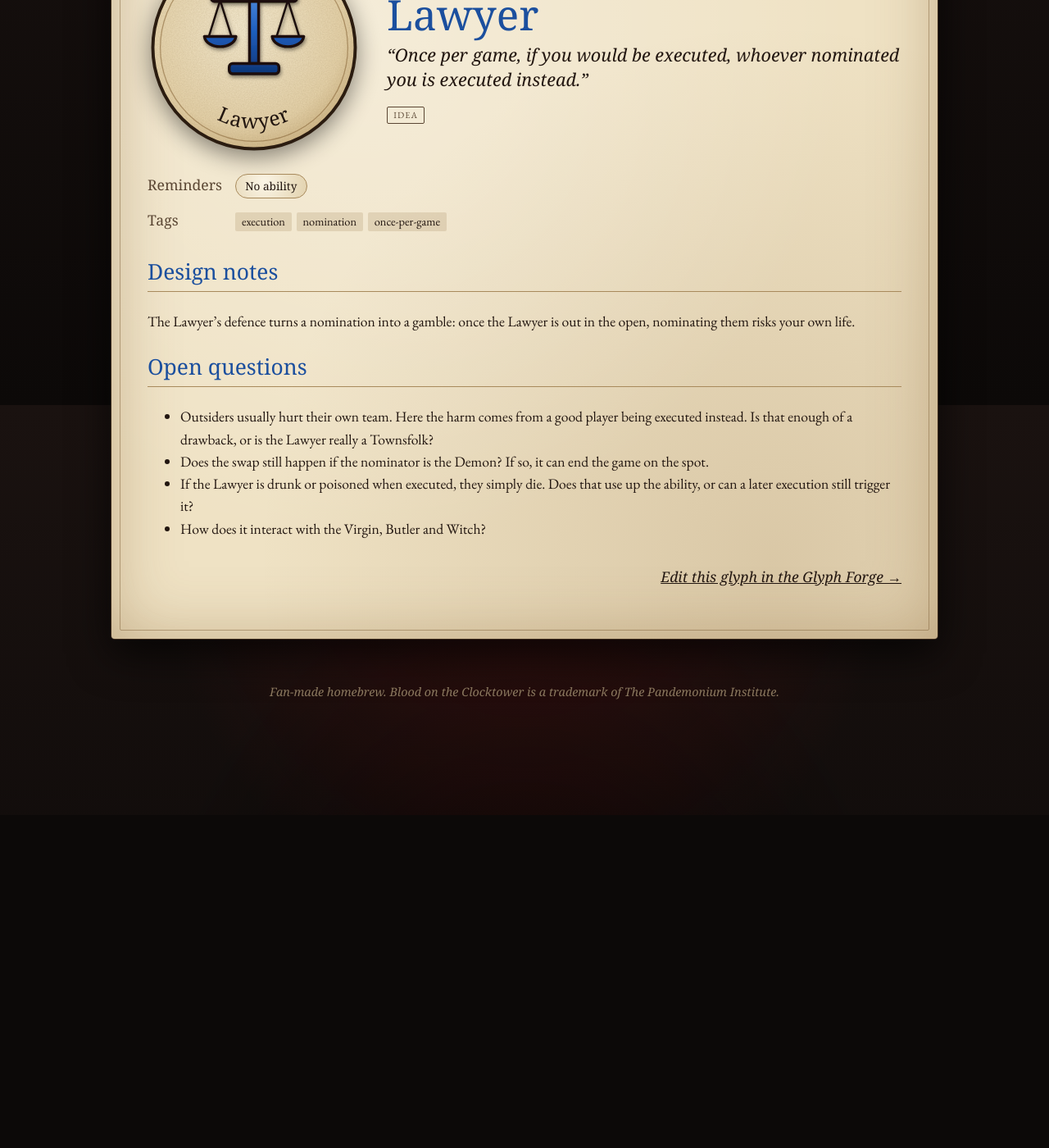
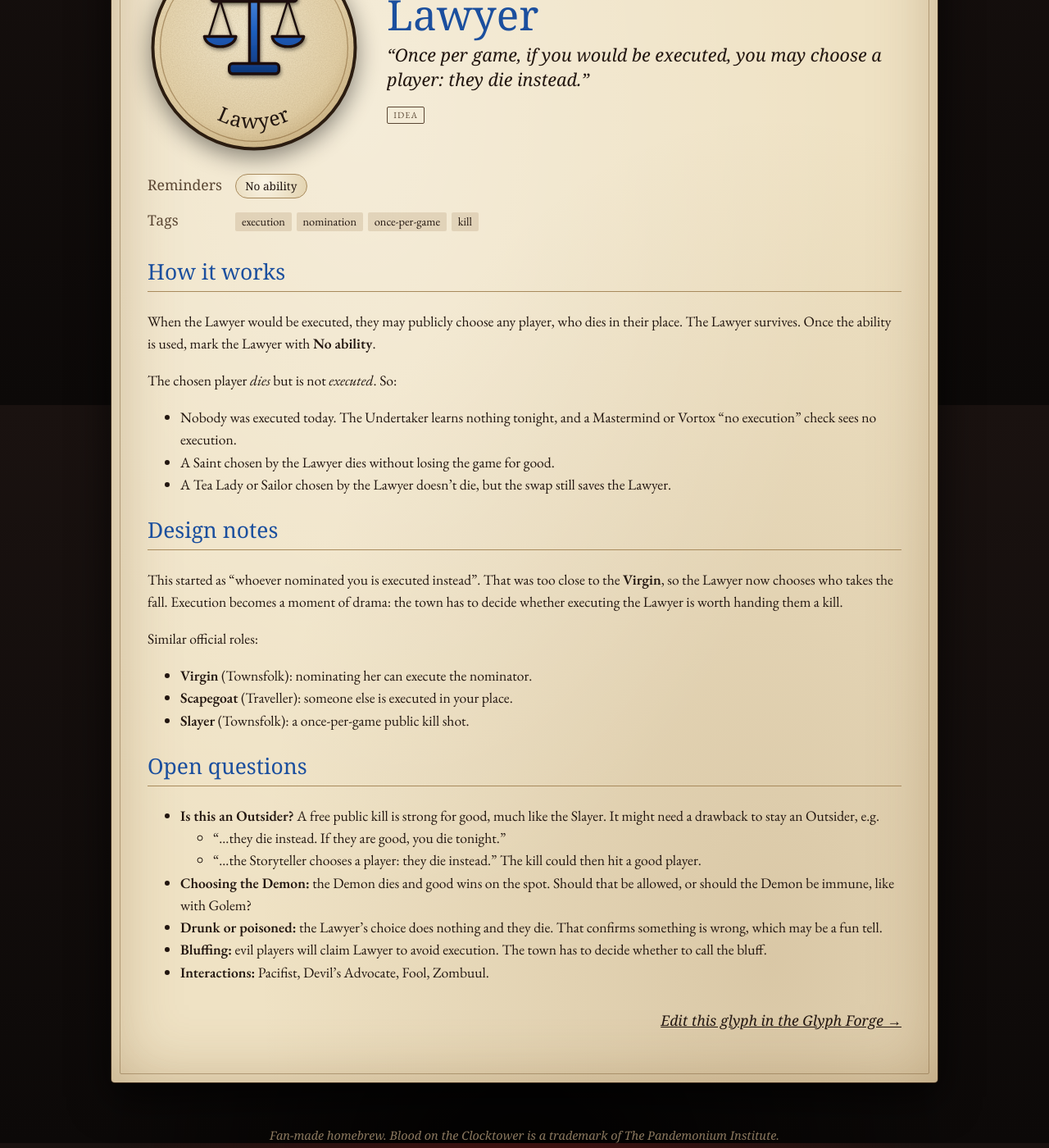
Before and after one commit to Cyberslash17/Botc-idea, a Jekyll site: the page built from _roles/lawyer.md, in a window 1280 px wide and 1400 px high, scrolled down 406 px. Shown: the whole window at 82% size. Built offline with Jekyll 4.4.1, drawn with Linux system fonts in a browser that asks for light colours; some web fonts are replaced.

Commit message:
Rework Lawyer: choose who dies instead of the nominator
Moves away from the Virgin comparison: when the Lawyer would be
executed, they may choose any player to die in their place. Adds
rules clarifications, similar roles, and balance questions.

Co-Authored-By: Claude Opus 5.5 <noreply@anthropic.com>
Claude-Session: https://claude.ai/code/session_013Ag43aN6iH5T8DfmjUNk8n

```diff
--- a/_roles/lawyer.md
+++ b/_roles/lawyer.md
@@ -1,7 +1,7 @@
 ---
 name: Lawyer
 team: outsider
-ability: "Once per game, if you would be executed, whoever nominated you is executed instead."
+ability: "Once per game, if you would be executed, you may choose a player: they die instead."
 status: idea
 author:
 first_night:
@@ -9,21 +9,45 @@ other_nights:
 reminders: [No ability]
 glyph:
   symbol: scales
-tags: [execution, nomination, once-per-game]
+tags: [execution, nomination, once-per-game, kill]
 ---
+
+## How it works
+
+When the Lawyer would be executed, they may publicly choose any player,
+who dies in their place. The Lawyer survives. Once the ability is used,
+mark the Lawyer with **No ability**.
+
+The chosen player *dies* but is not *executed*. So:
+- Nobody was executed today. The Undertaker learns nothing tonight, and a
+  Mastermind or Vortox "no execution" check sees no execution.
+- A Saint chosen by the Lawyer dies without losing the game for good.
+- A Tea Lady or Sailor chosen by the Lawyer doesn't die, but the swap
+  still saves the Lawyer.
 
 ## Design notes
 
-The Lawyer's defence turns a nomination into a gamble: once the Lawyer is
-out in the open, nominating them risks your own life.
+This started as "whoever nominated you is executed instead". That was
+too close to the **Virgin**, so the Lawyer now chooses who takes the fall.
+Execution becomes a moment of drama: the town has to decide whether
+executing the Lawyer is worth handing them a kill.
+
+Similar official roles:
+- **Virgin** (Townsfolk): nominating her can execute the nominator.
+- **Scapegoat** (Traveller): someone else is executed in your place.
+- **Slayer** (Townsfolk): a once-per-game public kill shot.
 
 ## Open questions
 
-- Outsiders usually hurt their own team. Here the harm comes from a good
-  player being executed instead. Is that enough of a drawback, or is the
-  Lawyer really a Townsfolk?
-- Does the swap still happen if the nominator is the Demon? If so, it can
-  end the game on the spot.
-- If the Lawyer is drunk or poisoned when executed, they simply die. Does
-  that use up the ability, or can a later execution still trigger it?
-- How does it interact with the Virgin, Butler and Witch?
+- **Is this an Outsider?** A free public kill is strong for good, much like
+  the Slayer. It might need a drawback to stay an Outsider, e.g.
+  - "…they die instead. If they are good, you die tonight."
+  - "…the Storyteller chooses a player: they die instead." The kill could
+    then hit a good player.
+- **Choosing the Demon:** the Demon dies and good wins on the spot.
+  Should that be allowed, or should the Demon be immune, like with Golem?
+- **Drunk or poisoned:** the Lawyer's choice does nothing and they die.
+  That confirms something is wrong, which may be a fun tell.
+- **Bluffing:** evil players will claim Lawyer to avoid execution. The
+  town has to decide whether to call the bluff.
+- **Interactions:** Pacifist, Devil's Advocate, Fool, Zombuul.
```
